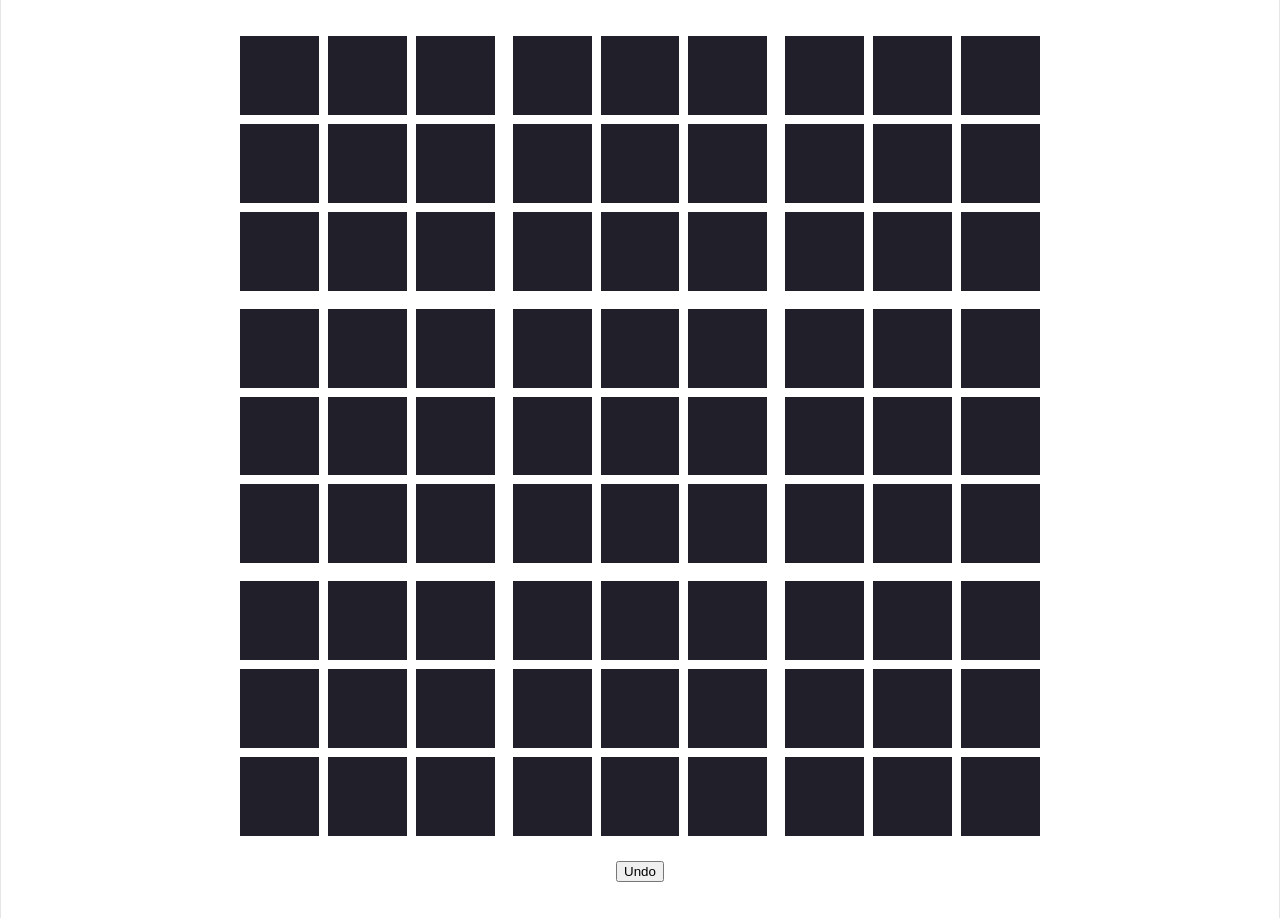
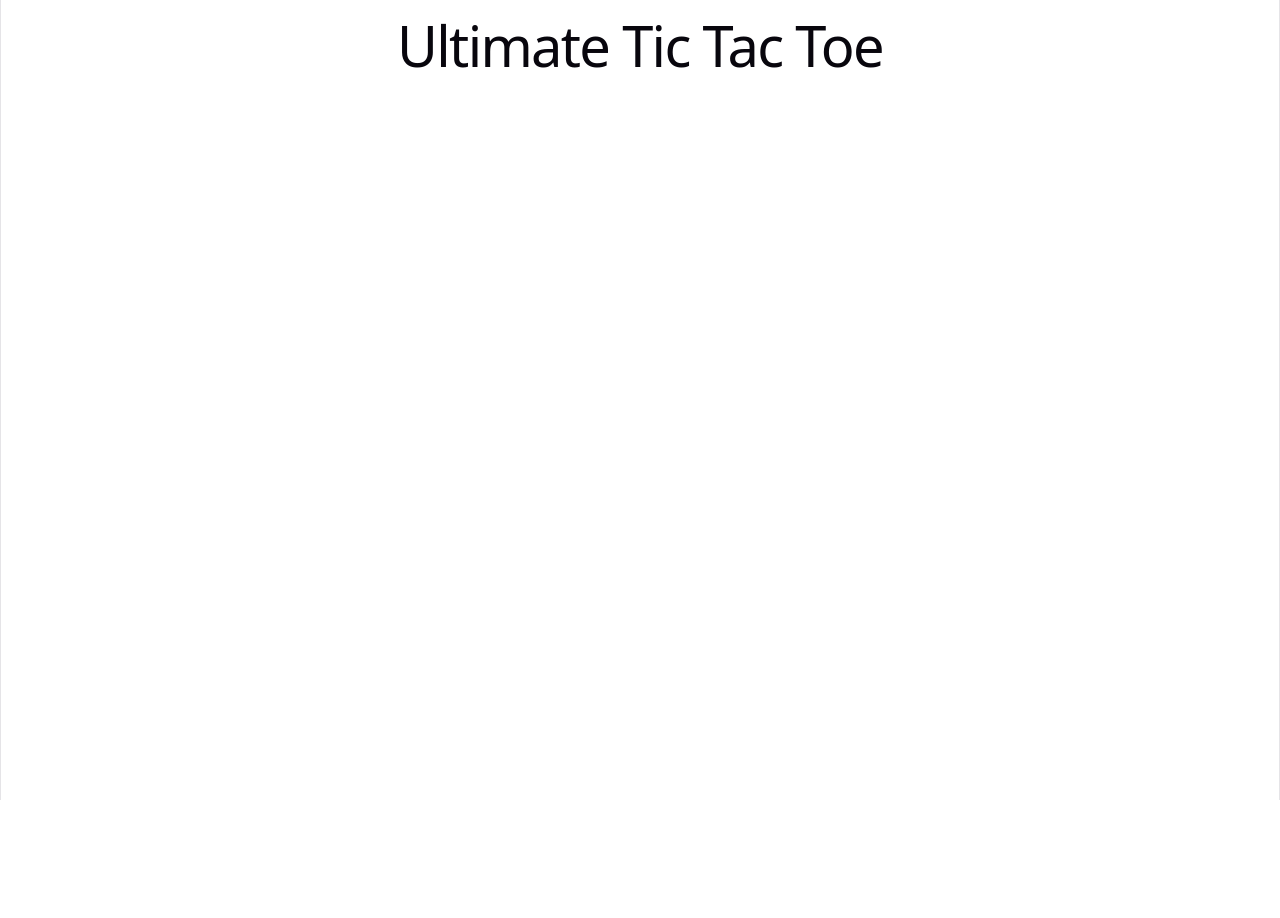
Before and after one commit to PaulHazelton/ReactTicTacToe, a React (Vite) app: page / in a window 1280 px wide. After the commit the page ends 800 px from the top, so only its background shows below. Built offline with nearby package versions, Linux system fonts and the light colour scheme.

Commit message:
Set up router with home page

```diff
--- a/src/App.tsx
+++ b/src/App.tsx
@@ -1,18 +1,16 @@
-// import { useState } from "react";
-// import reactLogo from "./assets/react.svg";
-// import viteLogo from "./assets/vite.svg";
-// import heroImg from "./assets/hero.png";
+import { BrowserRouter, Route, Routes } from "react-router-dom";
 import "./App.css";
 import Game from "./Components/Game";
+import Index from "./Components/Index";
 
 function App() {
 	return (
-		<div id="center">
-			<Game />
-			{/* <section id="center">
-
-			</section> */}
-		</div>
+		<BrowserRouter>
+			<Routes>
+				<Route path="/" element={<Index />}></Route>
+				<Route path="/game" element={<Game />}></Route>
+			</Routes>
+		</BrowserRouter>
 	);
 }
 
--- a/src/Components/Game.tsx
+++ b/src/Components/Game.tsx
@@ -17,7 +17,7 @@ export default function Game() {
 	];
 
 	return (
-		<>
+		<div id="center">
 			<div className="game">
 				{rows.map((row, r) => row.map((boardState, c) => {
 
@@ -35,7 +35,7 @@ export default function Game() {
 				}))}
 			</div>
 			<button onClick={undo}>Undo</button>
-		</>
+		</div>
 	);
 
 	function setCell(selectedBoard: number, selectedCell: number) {
--- /dev/null
+++ b/src/Components/Index.tsx
@@ -0,0 +1,7 @@
+export default function Index() {
+	return (
+		<>
+			<h1>Ultimate Tic Tac Toe</h1>
+		</>
+	)
+}
```
